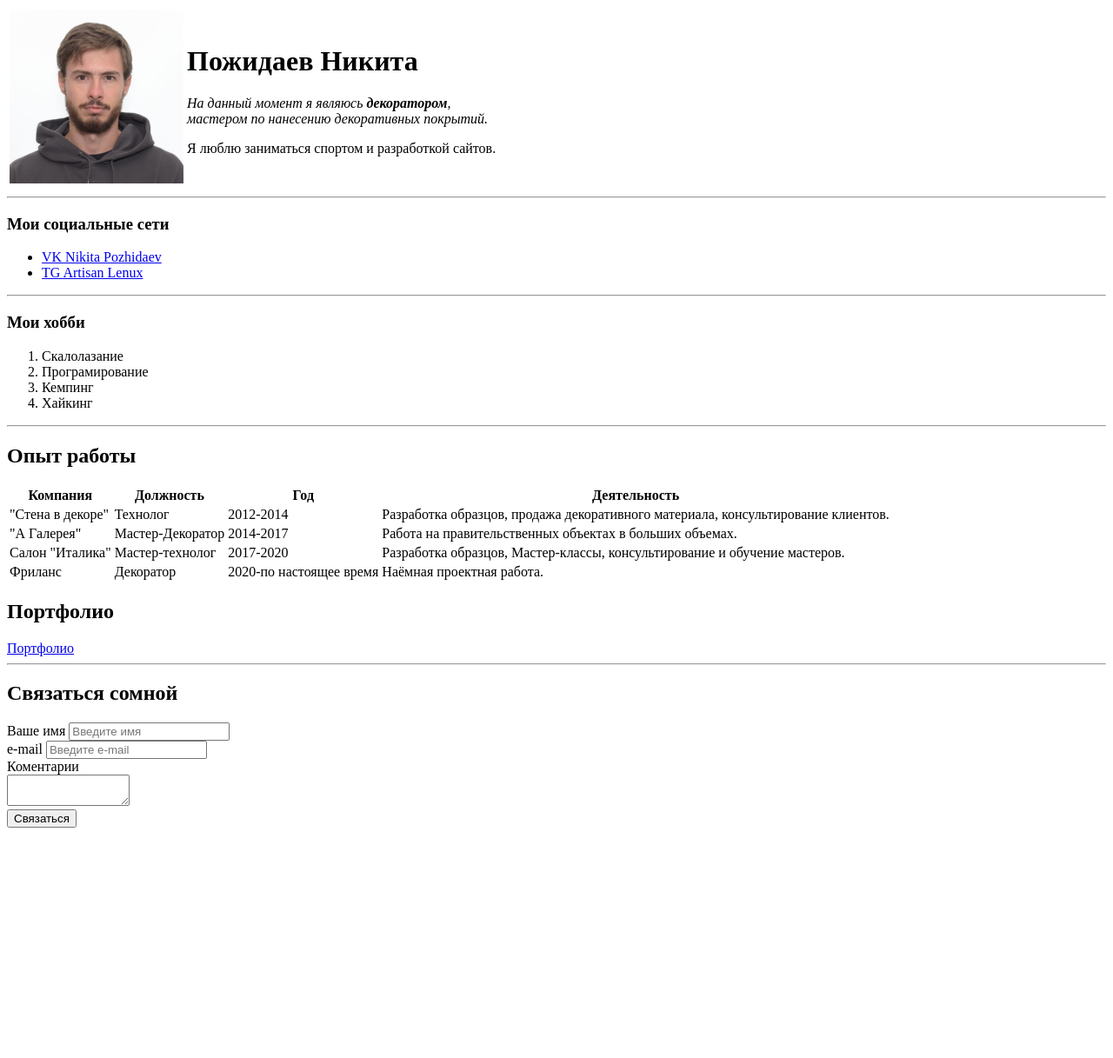
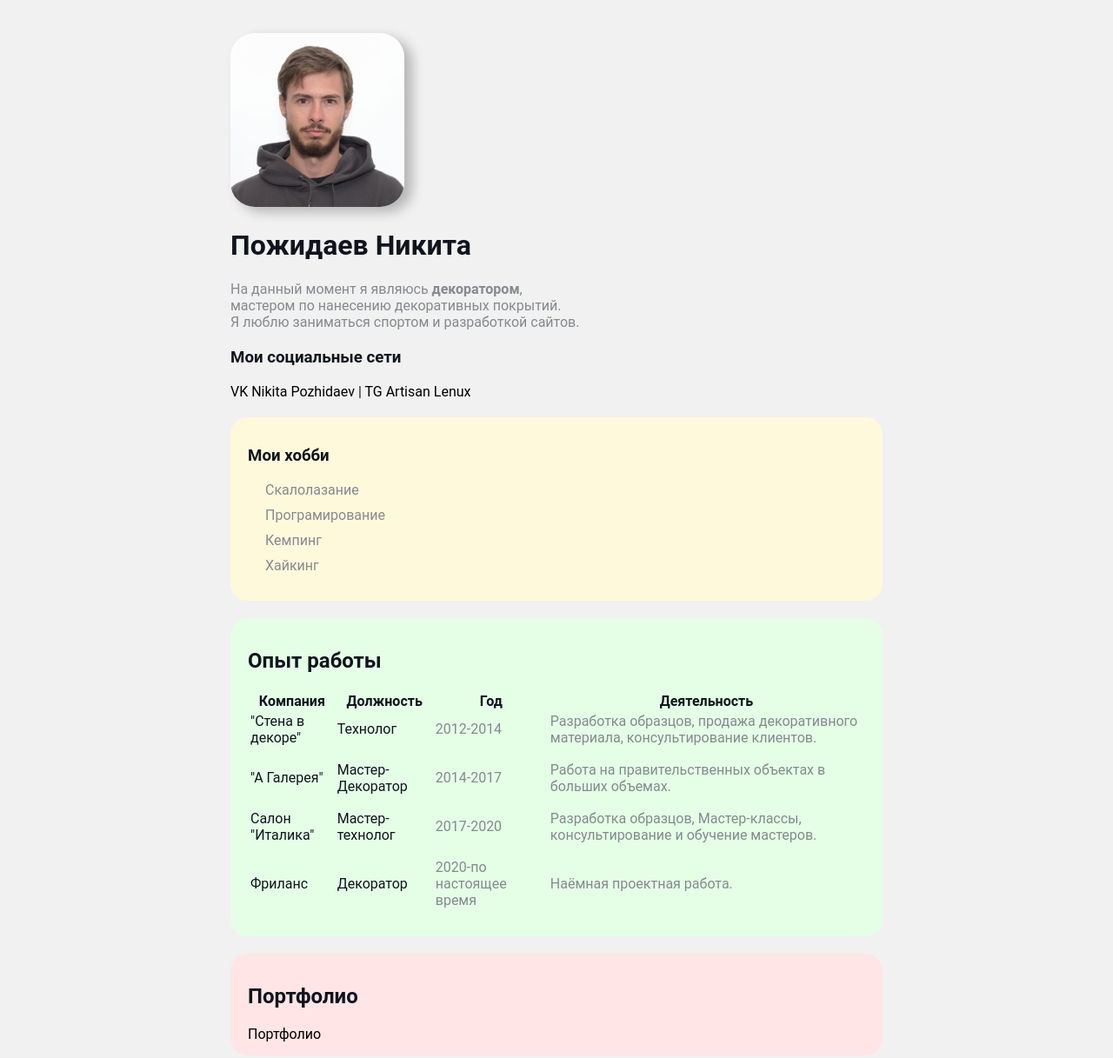
Before and after one commit to NikitaPogidaev/summary, a plain HTML site: page index.html in a window 1280 px wide. Shown: the top 1217 px of the page at 87% size. Before the commit the page ends 960 px from the top, so only its background shows below. Drawn offline with Linux system fonts and the light colour scheme.

Commit message:
added-styles

```diff
--- a/index.html
+++ b/index.html
@@ -4,37 +4,40 @@
         <meta charset="UTF-8">
         <meta name="viewport" content="width=device-width, initial-scale=1.0">
         <title>Pozhidaev resume</title>
+        <link href="style.css" rel="stylesheet">
     </head>
     <body>
-        <table>
-            <tr>
-                <td>
-                    <img src="photo/green.jpg" width="200" alt="Avatar"/>
-                </td>
-                <td>
+        <div class="container">
+            <div class="info">
+                <img src="photo/green.jpg" width="200" alt="Avatar" class="Avatar"/>
+                <div class="for-me">
                     <h1>Пожидаев Никита</h1>
-                    <p><em>На данный момент я являюсь <strong>декоратором</strong>,<br> мастером по нанесению декоративных покрытий.</em></p>
+                    <p>На данный момент я являюсь <strong>декоратором</strong>,<br> мастером по нанесению декоративных покрытий.</p>
                     <p>Я люблю заниматься спортом и разработкой сайтов.</p>
-                </td>
-            </tr>
-        </table>
-        <hr>
+                </div>
+
+            </div>
+
+            <div class="social">
                 <h3>Мои социальные сети</h3>
-        <ul>
-            <li><a href="https://vk.com/id481303725" target="_blank">VK Nikita Pozhidaev</a></li>
-            <li><a href="https://t.me/Artisan178" target="_blank">TG Artisan Lenux</a></li>
-        </ul>
-        <hr>
+
+                    <a href="https://vk.com/id481303725" target="_blank">VK Nikita Pozhidaev</a>
+                    |
+                    <a href="https://t.me/Artisan178" target="_blank">TG Artisan Lenux</a>
+
+            </div>
+         <div class="card bg-yellow">
             <h3>Мои хобби</h3>
-        <ol>
+            <ol class="list">
                 <li>Скалолазание</li>
                 <li>Програмирование</li>
                 <li>Кемпинг</li>
                 <li>Хайкинг</li>
             </ol>
-        <hr>
+        </div>
+        <div class="card bg-green">
             <h2>Опыт работы</h2>
-        <table>
+            <table class="table">
                 <thead>
                     <tr>
                         <th>Компания</th>
@@ -71,22 +74,29 @@
                 </tbody>
                 <tfoot></tfoot>
             </table>
+        </div>
+        <div class="card bg-red">
             <h2>Портфолио</h2>
             <a href="portfolio.html">Портфолио</a>
-        <hr>
-        <h2>Связаться сомной</h2>
-        <form action="">
-            <label for="name">Ваше имя</label>
+        </div>
+            <h2 class="contact">Связаться сомной</h2>
+            <form action="/">
+            <div class="row">
+                <div class="form-group">
+                    <label for="name">Ваше имя:</label>
                     <input type="text" id="name" placeholder="Введите имя">
-            <br>
-            <label for="e-mail">e-mail</label>
+                </div>
+                <div class="form-group">
+                    <label for="e-mail"> Ваш e-mail:</label>
                     <input type="text" id="e-mail" placeholder="Введите e-mail">
-            <br>
+                </div>
+            </div>
+                <div class="form-group">
                     <label for="text">Коментарии</label>
-            <br>
                     <textarea id="text" rows="2" cols="15"></textarea>
-           <br>
-            <input type="submit" value="Связаться">
+                </div>
+                    <input class="btn" type="submit" value="Связаться!">
             </form>
+        <div style="margin-bottom: 500px;;"></div>
     </body>
 </html>
--- /dev/null
+++ b/style.css
@@ -0,0 +1,132 @@
+body {
+    background-color: #f1f1f1;
+    color: #0f141e;
+    font-size: 16px;
+    font-weight: normal;
+    font-family: 'Roboto', sans-serif;
+
+    /*font: 16px normal 'Roboto', sans-serif;*/
+
+}
+.container {
+    max-width: 750px;
+    margin: auto;
+    padding-top: 30px
+}
+
+a {
+    color: black;
+    text-decoration: none;
+}
+
+a:hover {
+    text-decoration: underline;
+}
+
+a:active {
+    color: blue;
+}
+
+a:visited {
+    color: gray;
+}
+
+.Avatar {
+    width: 200px;
+    border-radius: 28px;
+    box-shadow: 9px 6px 14px rgba(0, 0, 0, 0.25);
+
+}
+
+.info p {
+color: #86898f;
+margin: 0%;
+
+}
+.bg-yellow {
+    background: #fff9dc;
+}
+
+.bg-green {
+    background: #e5ffe7;
+}
+
+.bg-red {
+    background: #ffe5e5;
+}
+
+.card {
+    padding: 15px 20px;
+    margin-bottom: 20px;
+    border-radius: 20px;
+}
+
+.info {
+    margin-bottom: 20px;
+
+}
+
+
+.social {
+    margin-bottom: 20px;
+}
+
+.list {
+    padding: 0 20px;
+    list-style: none;
+
+}
+
+.list li {
+    color: #86898f;
+    margin-bottom: 10px;
+
+}
+
+.table{
+    width: 100%;
+}
+
+.table td {
+    padding-bottom: 15px;
+}
+
+.table td:nth-child(4), .table td:nth-child(3) {
+    color: #86898f;
+}
+
+.contact {
+    text-align: center;
+}
+
+.form-group label {
+display: block;
+font-size: 14px;
+color: #000;
+}
+
+.form-group input, .form-group textarea {
+    width: 100%;
+    box-sizing: border-box;
+    border: none;
+    background: transparent;
+    border-bottom: 1px solid #ccc;
+    color: #000;
+    padding: 15px 0 10px;
+    outline: none;
+    font-family: inherit;
+
+}
+.row {
+    display: flex;
+    margin-bottom: 20px;
+
+
+}
+.row > .form-group {
+    width: 50%;
+    margin-right: 20px;
+}
+.row > .form-group:last-child {
+    margin-right: 0px;
+}
```
Lines whose indentation alone changed are shown as unchanged.
